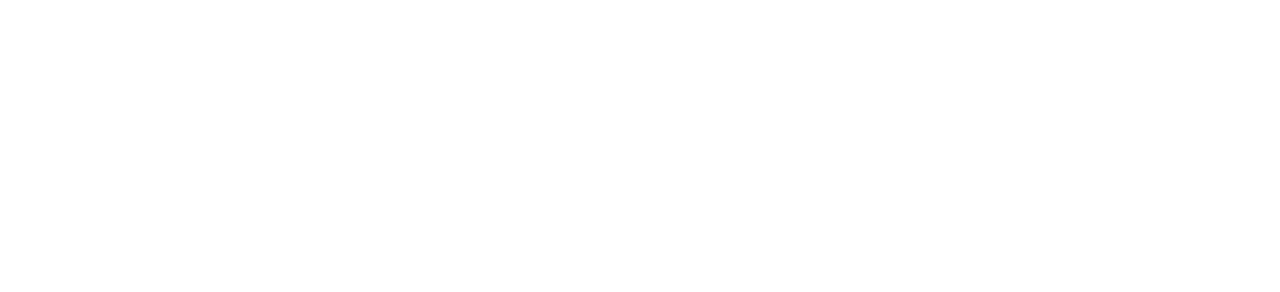
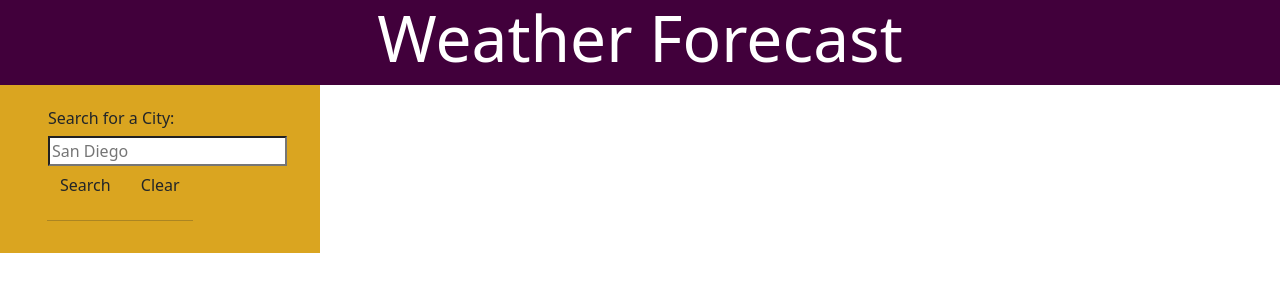
Before and after one commit to JessGiannini/WeatherForecastApp, a plain HTML site: page index.html in a window 1280 px wide. Drawn offline with nearby package versions, Linux system fonts and the light colour scheme.

Commit message:
starting over

```diff
--- /dev/null
+++ b/assets/css/style.css
@@ -0,0 +1,35 @@
+.jumbotron {
+  text-align: center;
+  background-color: rgb(65, 0, 59);
+  color: white;
+  width: 100%;
+  justify-content: center;
+}
+
+.row {
+  display: flex;
+  flex-wrap: wrap;
+  flex-direction: row;
+}
+
+.side-bar {
+  background-color: goldenrod;
+  padding: 20px;
+}
+
+.form-label {
+  display: inline-block;
+  font-size: medium;
+  margin: 10px, 10px, 10px, 10px;
+  padding-left: 10%;
+  background-color: goldenrod;
+}
+
+#search-form {
+  padding-left: 10%;
+  background-color: goldenrod;
+}
+
+.form-input {
+  position: inherit;
+}
--- a/assets/style.js
+++ /dev/null
@@ -1,5 +0,0 @@
-//create variables for side panel with search form, list of history of searched cities, main box for todays forecast, 5 smaller boxes below with 5 day forecast, and header.
-// userCity, API addresses for todays weather and 5 day forecast
-// api for todays forecast api.openweathermap.org/data/2.5/weather?q={city name}&appid={API key}
-// api for 5 day forecast api.openweathermap.org/data/2.5/forecast?q={city name}&appid={API key}
-// UV index found here https://api.openweathermap.org/data/2.5/onecall?lat={lat}&lon={lon}&exclude={part}&appid={API key}
--- a/index.html
+++ b/index.html
@@ -1,12 +1,48 @@
 <!DOCTYPE html>
 <html lang="en">
+
 <head>
     <meta charset="UTF-8">
     <meta http-equiv="X-UA-Compatible" content="IE=edge">
     <meta name="viewport" content="width=device-width, initial-scale=1.0">
-    <title>Document</title>
+    <link href="https://cdn.jsdelivr.net/npm/bootstrap@5.0.2/dist/css/bootstrap.min.css" rel="stylesheet"
+        integrity="sha384-EVSTQN3/azprG1Anm3QDgpJLIm9Nao0Yz1ztcQTwFspd3yD65VohhpuuCOmLASjC" crossorigin="anonymous">
+    <link rel="stylesheet" href="./assets/css/style.css">
+    <title>Weather Forecast</title>
 </head>
+
 <body>
+    <header class="jumbotron d-flex flex-column align-items-center">
+        <h1 class="display-3">Weather Forecast</h1>
+    </header>
+    <!-- side search bar -->
+    <div class="container-fluid" style="max-width: 1400px">
+        <div class="row">
+            <aside class="side-bar col-lg-3 pb-3">
+                <h2 id="form-heading" class="mt-1 h3 form-label">
+                    Search for a City:
+                </h2>
+                <form id="search-form" class="form">
+                    <div class="form-inline form-group">
+                        <div class="input-group">
+                            <input class="form-input weather-search" type="text" id="search-input"
+                                placeholder="San Diego" aria-labelledby="form-heading" aria-controls="today forecast" />
+                            <div class="input-group-append">
+                                <button type="submit" class="btn search-button" id="search-button"
+                                    aria-label="submit search">
+                                    Search
+                                </button>
+                                <button type="click" class="btn">Clear</button>
+
+                                <hr class="hr weather-hr" />
+                            </div>
+                        </div>
+                    </div>
+                </form>
+                <div class="list-group" id="history"></div>
+            </aside>
+
 
 </body>
+
 </html>
```
Also changed, not shown: assets/js/style.js (added, +27 -0 lines), assets/img/06-server-side-apis-homework-demo.png (added), assets/style.css (deleted), 1 other file.
